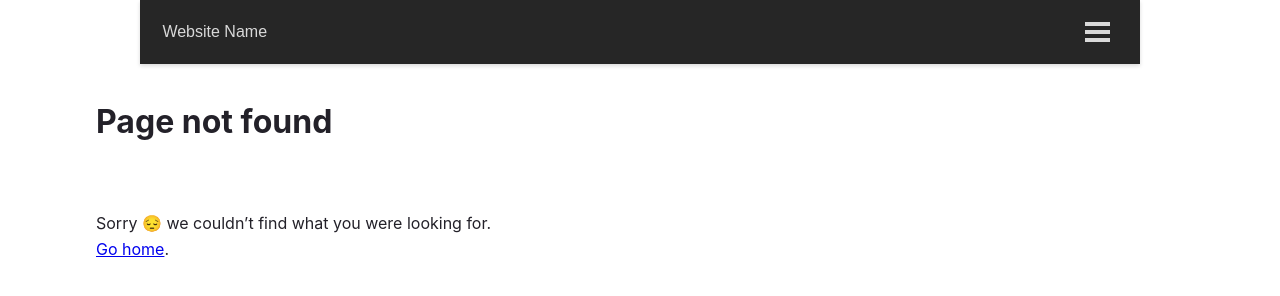
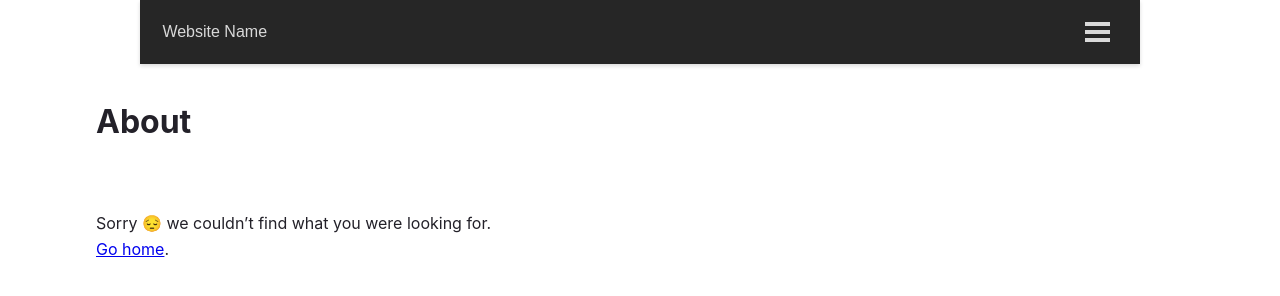
Before and after one commit to DJ-Sparky/navbar, a Gatsby site: page /about in a window 1280 px wide. Before the commit this address had no page. Built offline with nearby package versions, Linux system fonts and the light colour scheme; Gatsby itself is replaced by a stand-in of ours.

Commit message:
Fix typo

```diff
--- a/src/pages/about.js
+++ b/src/pages/about.js
@@ -29,7 +29,7 @@ const AboutPage = () => {
   return (
     <main style={pageStyles}>
       <title>About</title>
-      <h1 style={headingStyles}>Page not found</h1>
+      <h1 style={headingStyles}>About</h1>
       <p style={paragraphStyles}>
         Sorry{" "}
         <span role="img" aria-label="Pensive emoji">
```
